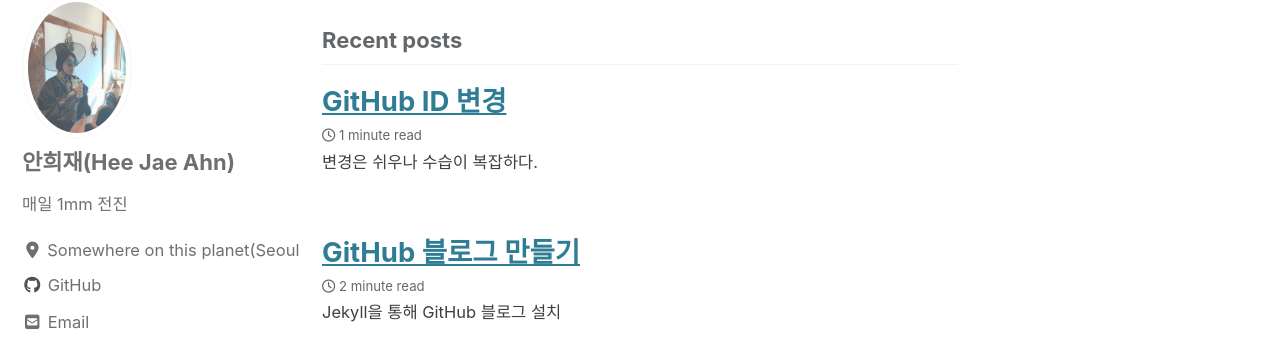
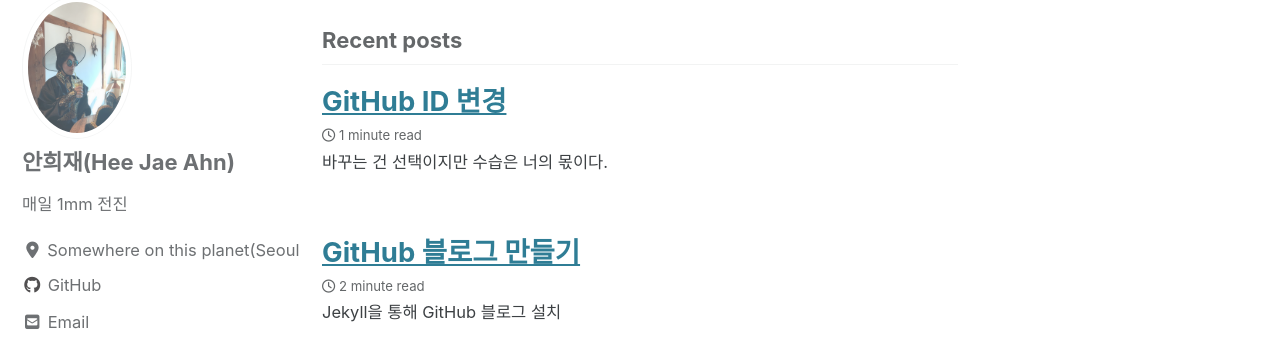
Before and after one commit to heejahn/heejahn.github.com, a Jekyll site: the page built from index.html, in a window 1280 px wide. Shown: the part 115-459 px from the top of the page. Built offline with Jekyll 4.4.1, drawn with Linux system fonts in a browser that asks for light colours; cached includes are drawn as plain includes; nearby versions of some CDN libraries; the list of posts is cut into pages by our own code.

Commit message:
second post

```diff
--- a/_posts/2020-06-30-Change-GitHub-ID.md
+++ b/_posts/2020-06-30-Change-GitHub-ID.md
@@ -1,6 +1,6 @@
 ---
 title: "GitHub ID 변경"
-excerpt: "변경은 쉬우나 수습이 복잡하다."
+excerpt: "바꾸는 건 선택이지만 수습은 너의 몫이다."
 comments: true
 
 categories:
```
